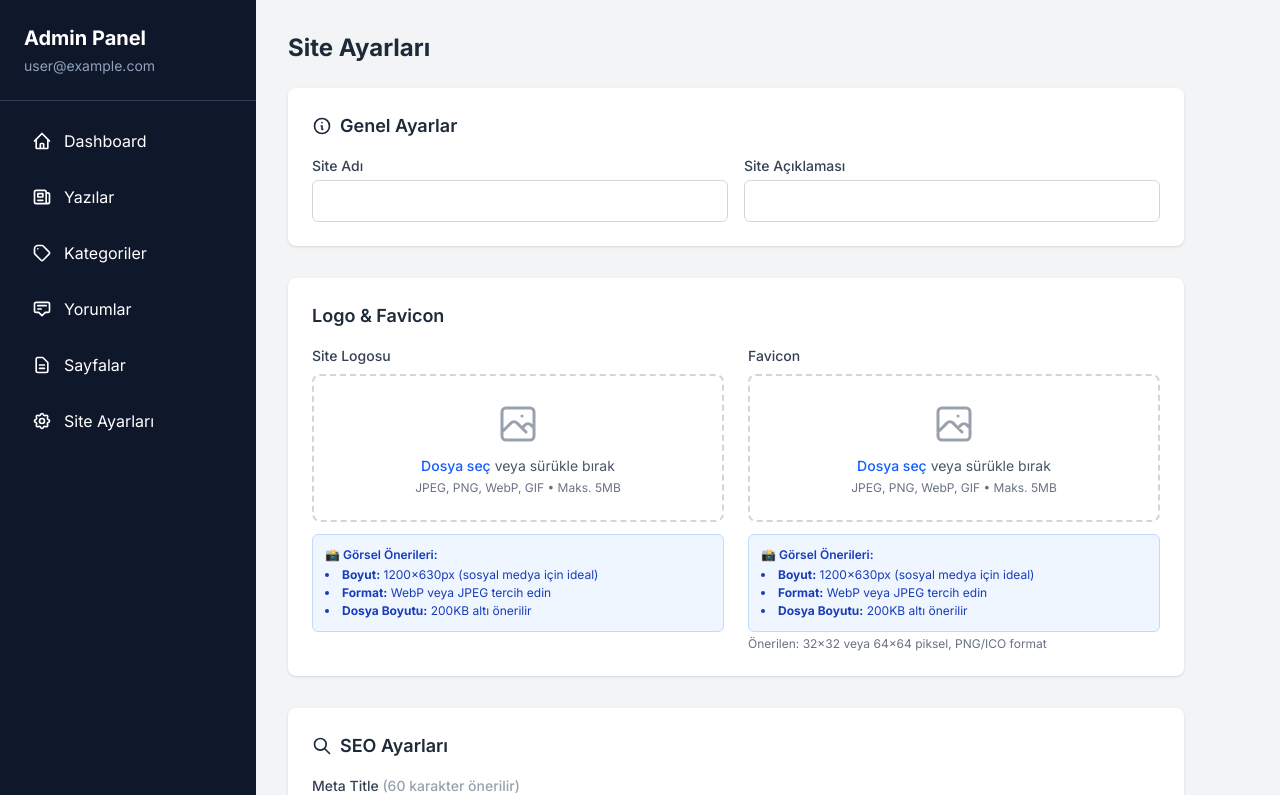
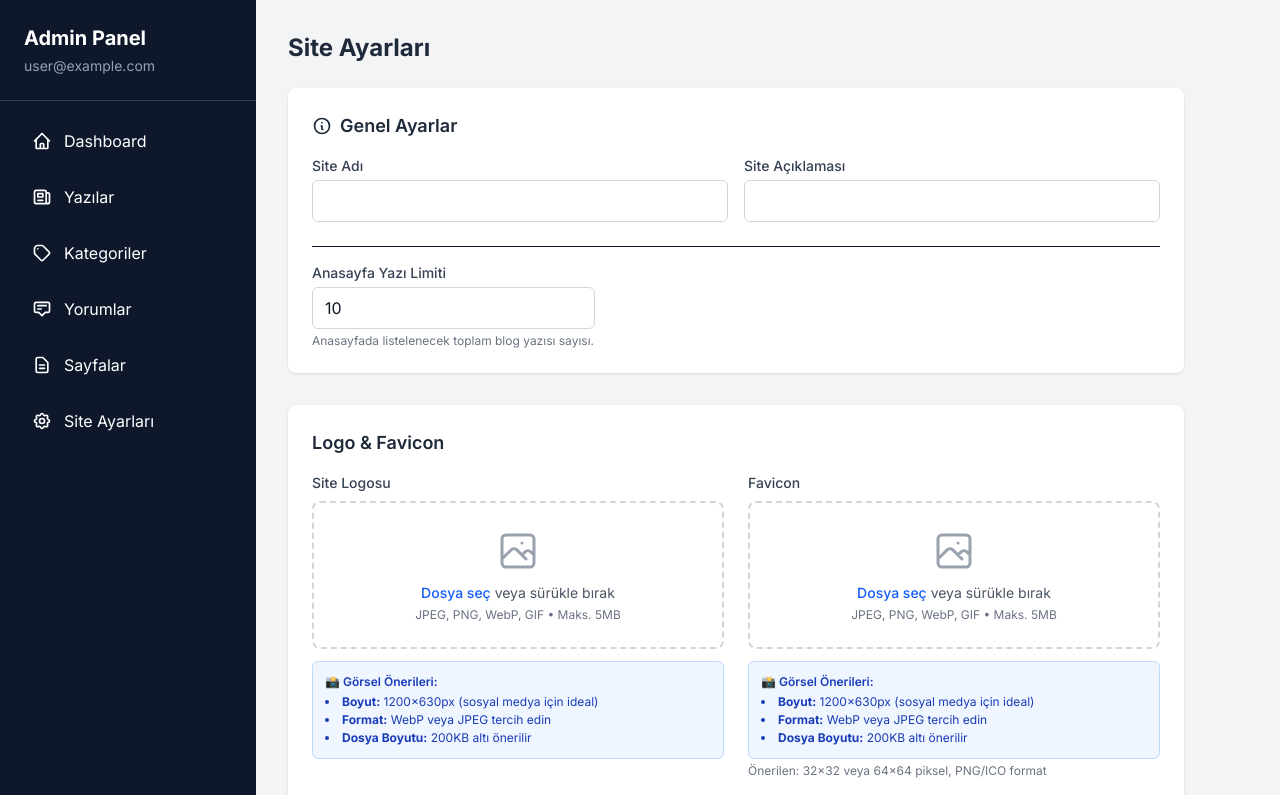
Before and after one commit to cooderhasan/hasanblog, a Next.js app: page /admin/settings in a window 1280 px wide. Shown: the top 795 px of the page. Built offline with nearby package versions, Linux system fonts and the light colour scheme; no server answers; the database is empty; sample sign-in values are in the browser's storage.

Commit message:
Fix broken images with dynamic route and add dynamic homepage post count setting

```diff
--- a/src/app/admin/(dashboard)/settings/page.tsx
+++ b/src/app/admin/(dashboard)/settings/page.tsx
@@ -18,6 +18,7 @@ interface SiteSettings {
     facebookPixelId: string | null;
     customHeadCode: string | null;
     customFooterCode: string | null;
+    postsPerPage: number;
 }
 
 export default function SettingsPage() {
@@ -104,6 +105,19 @@ export default function SettingsPage() {
                                 className="w-full px-3 py-2 border border-gray-300 rounded-md focus:ring-2 focus:ring-blue-500"
                             />
                         </div>
+                    </div>
+
+                    <div className="mt-6 border-t pt-4">
+                        <label className="block text-sm font-medium text-gray-700 mb-1">Anasayfa Yazı Limiti</label>
+                        <input
+                            type="number"
+                            min="1"
+                            max="50"
+                            value={settings?.postsPerPage || 10}
+                            onChange={(e) => updateField('postsPerPage', e.target.value)}
+                            className="w-full md:w-1/3 px-3 py-2 border border-gray-300 rounded-md focus:ring-2 focus:ring-blue-500"
+                        />
+                        <p className="text-xs text-gray-500 mt-1">Anasayfada listelenecek toplam blog yazısı sayısı.</p>
                     </div>
                 </section>
 
--- a/src/app/api/settings/route.ts
+++ b/src/app/api/settings/route.ts
@@ -43,6 +43,7 @@ export async function POST(request: NextRequest) {
                 facebookPixelId: data.facebookPixelId,
                 customHeadCode: data.customHeadCode,
                 customFooterCode: data.customFooterCode,
+                postsPerPage: parseInt(data.postsPerPage) || 10,
             },
             create: {
                 id: 'main',
@@ -58,6 +59,7 @@ export async function POST(request: NextRequest) {
                 facebookPixelId: data.facebookPixelId,
                 customHeadCode: data.customHeadCode,
                 customFooterCode: data.customFooterCode,
+                postsPerPage: parseInt(data.postsPerPage) || 10,
             }
         });
 
--- a/src/app/api/upload/route.ts
+++ b/src/app/api/upload/route.ts
@@ -42,6 +42,9 @@ export async function POST(request: NextRequest) {
         // Return public URL
         const url = `/uploads/${filename}`;
 
+        console.log(`File saved to: ${filepath}`);
+        console.log(`Public URL: ${url}`);
+
         return NextResponse.json({ success: true, url });
     } catch (error) {
         console.error('Upload error:', error);
--- a/src/app/page.tsx
+++ b/src/app/page.tsx
@@ -2,9 +2,13 @@ import FeaturedSection from '@/components/FeaturedSection';
 import BlogListItem from '@/components/BlogListItem';
 import Sidebar from '@/components/Sidebar';
 import { getRecentPosts } from '@/lib/blog';
+import prisma from '@/lib/prisma';
 
 export default async function Home() {
-  const recentPosts = await getRecentPosts(10); // Fetch more posts to show in list + sidebar
+  const settings = await prisma.siteSettings.findUnique({ where: { id: 'main' } });
+  const postLimit = settings?.postsPerPage || 10;
+
+  const recentPosts = await getRecentPosts(postLimit); // Fetch more posts to show in list + sidebar
 
   // Separate posts for different sections
   const featuredPosts = recentPosts.slice(0, 4); // 1 main + 3 side
--- /dev/null
+++ b/src/app/uploads/[filename]/route.ts
@@ -0,0 +1,39 @@
+import { readFile } from 'fs/promises';
+import { NextRequest, NextResponse } from 'next/server';
+import path from 'path';
+import { getType } from 'mime';
+
+export async function GET(
+    request: NextRequest,
+    { params }: { params: Promise<{ filename: string }> }
+) {
+    try {
+        const { filename } = await params;
+
+        if (!filename) {
+            return new NextResponse('Filename is required', { status: 400 });
+        }
+
+        // Define the path to the uploads directory
+        // This must match the path used in the upload route
+        const uploadDir = path.join(process.cwd(), 'public', 'uploads');
+        const filePath = path.join(uploadDir, filename);
+
+        // Read the file
+        const fileBuffer = await readFile(filePath);
+
+        // Determine content type
+        const contentType = getType(filePath) || 'application/octet-stream';
+
+        // Return the file with appropriate headers
+        return new NextResponse(fileBuffer, {
+            headers: {
+                'Content-Type': contentType,
+                'Cache-Control': 'public, max-age=31536000, immutable',
+            },
+        });
+    } catch (error) {
+        console.error('Error serving file:', error);
+        return new NextResponse('File not found', { status: 404 });
+    }
+}
```
Also changed, not shown: 1 other file (tests, documents, lock files or other folders).
